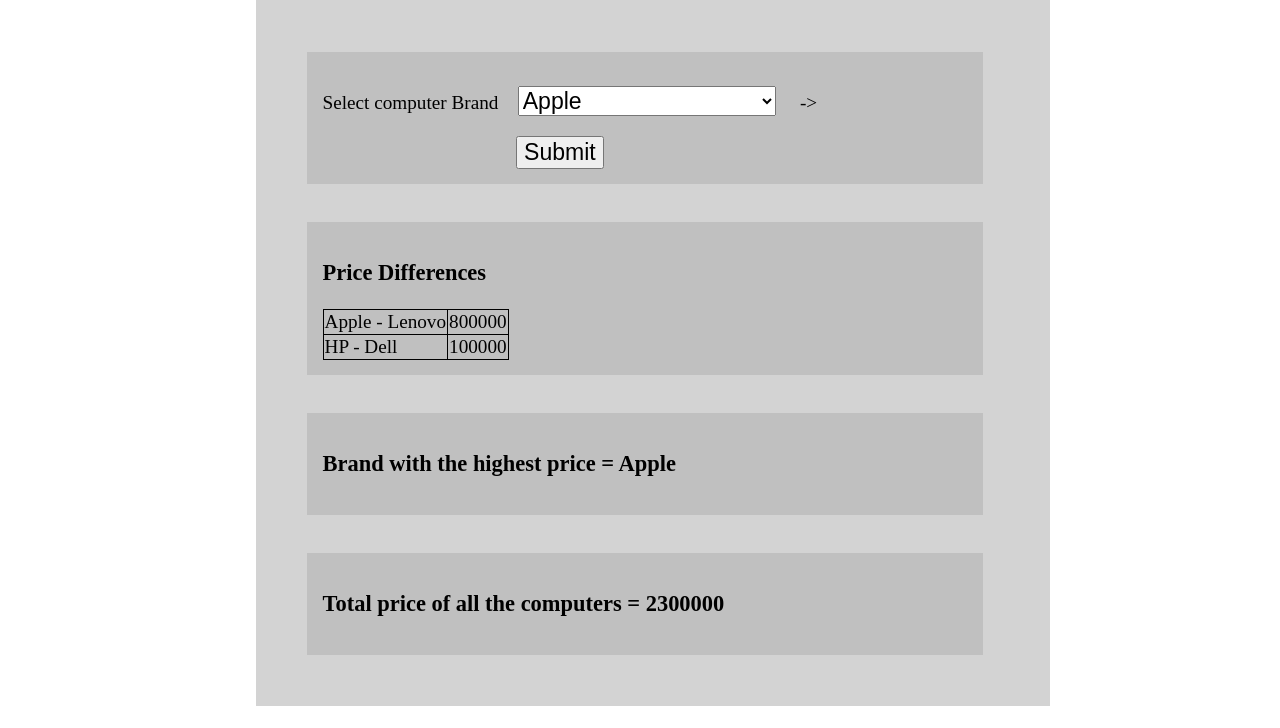
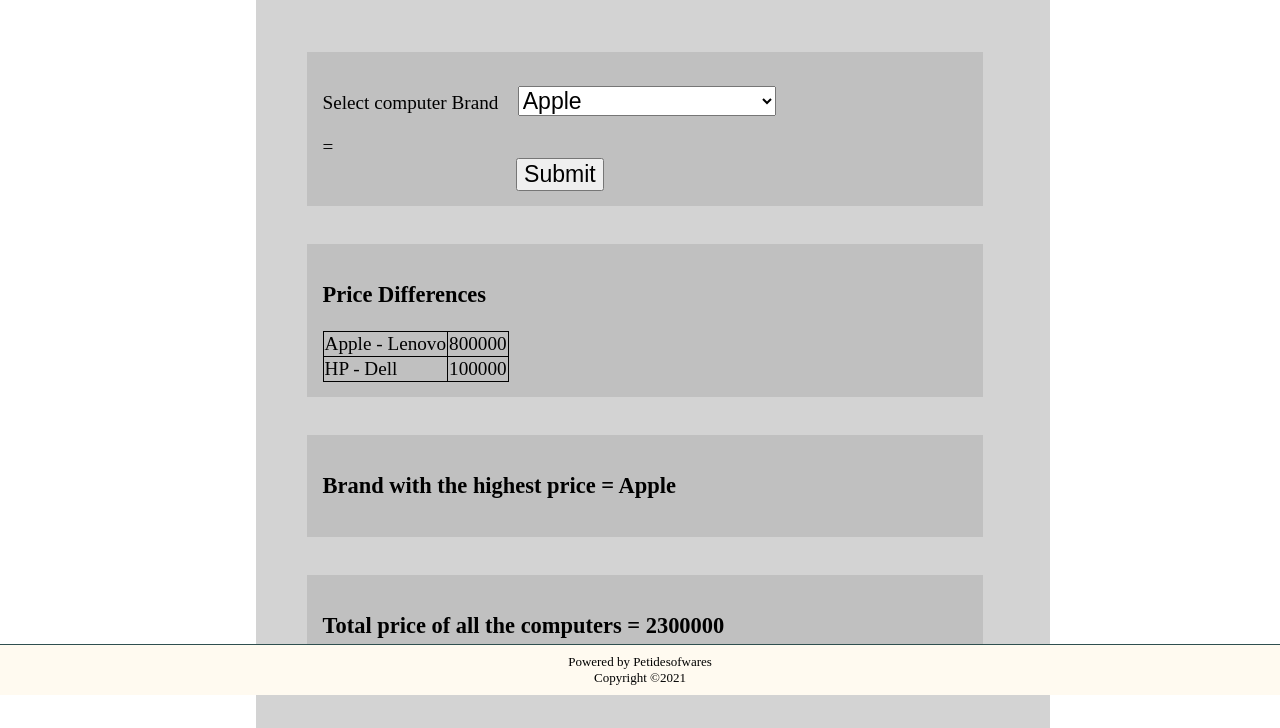
Before and after one commit to petidesoftwares/sfs-test, a PHP site: page / in a window 1280 px wide. Shown: the part 105-833 px from the top of the page. Before the commit the page ends 811 px from the top, so only its background shows below. Run offline with PHP 8.4, Linux system fonts and the light colour scheme.

Commit message:
new Update

```diff
--- a/index.php
+++ b/index.php
@@ -29,7 +29,7 @@ if(isset($_POST['submit'])){
                         <option value="Lenovo">Lenovo</option>
                         <option value="HP">HP</option>
                         <option value="Dell">Dell</option>
-                    </select><span><?php echo $brand. " -> ".$brandPrice ?> </span><br>
+                    </select><br><span><?php echo $brand. "=".$brandPrice ?> </span><br>
                     <input type="submit" name="submit" value="Submit">
                 </form>
             </div>
@@ -53,5 +53,8 @@ if(isset($_POST['submit'])){
                 <h3>Total price of all the computers = <?php echo $totalPrices ?></h3>
             </div>
         </div>
+        <div id="footer">
+            <span>Powered by Petidesofwares <br>Copyright &copy<?php echo date('Y')?></span>
+        </div>
     </body>
 </html>
--- a/stylesheets/sfs-test.css
+++ b/stylesheets/sfs-test.css
@@ -39,3 +39,21 @@ body{
     border: solid 1px black;
     border-collapse: collapse;
 }
+
+#footer{
+    width: 100%;
+    height: 50px;
+    padding: 3%, 5%;
+    display: flex;
+    align-items: center;
+    justify-content: center;
+    border-top: solid 1px darkslategray;
+    background-color: floralwhite;
+    position: fixed;
+    bottom: 0px;
+}
+
+#footer span{
+    font-size: small;
+    text-align: center;
+}
```
